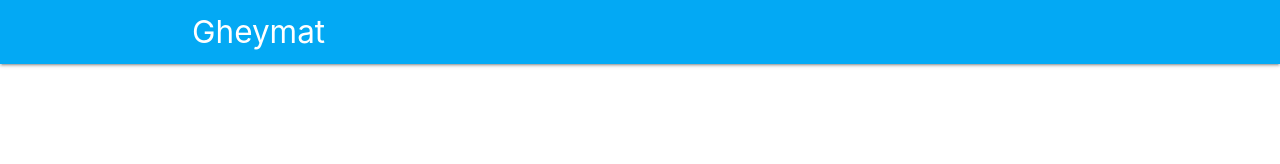
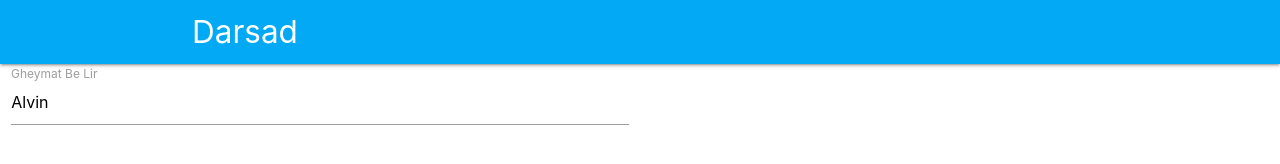
Before and after one commit to mehrshad-sdt/mehrshad-sdt.github.io, a plain HTML site: page price_calc.html in a window 1280 px wide. Drawn offline with nearby package versions, Linux system fonts and the light colour scheme.

Commit message:
Update price_calc.html

```diff
--- a/price_calc.html
+++ b/price_calc.html
@@ -11,9 +11,18 @@
 <body>
     <nav class= "light-blue">
         <div class="nav-wrapper container">
-          <a href="price_calc.html" class="brand-logo"> Gheymat </a>
+          <a href="index.html" class="brand-logo"> Darsad </a>
         </div>
       </nav>
+
+      <div class="row">
+        <div class="input-field col s6">
+          <input value="Alvin" id="first_name2" type="text">
+          <label class="active" for="first_name2">Gheymat Be Lir</label>
+        </div>
+      </div>
+
+
 
 
 
```
